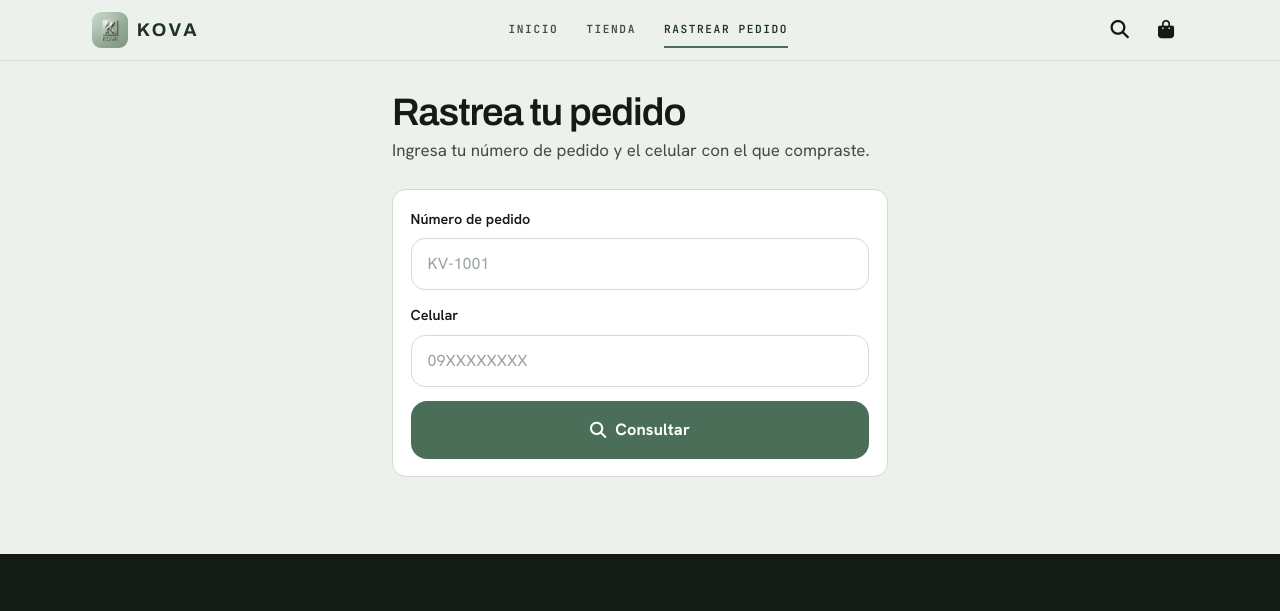
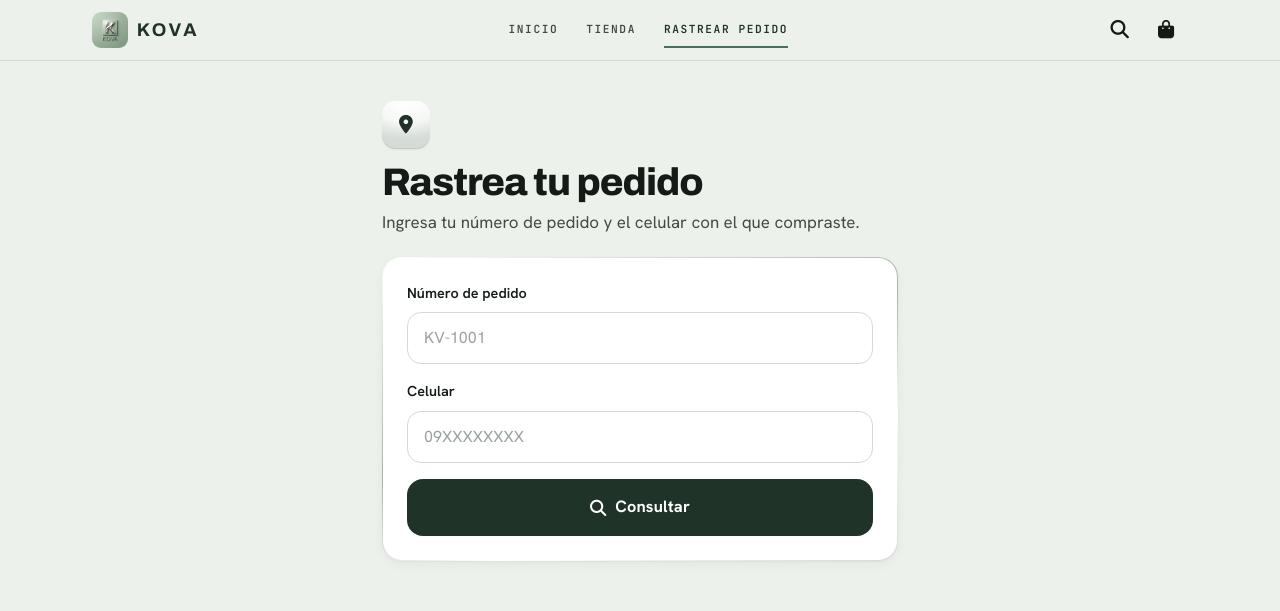
Before and after one commit to yeyodev1/kova-frontapp, a Vue app: page /rastrear in a window 1280 px wide. Shown: the top 611 px of the page. Built offline with nearby package versions, Linux system fonts and the light colour scheme; no server answers.

Commit message:
feat: rastreo con línea de tiempo y envío

```diff
--- a/src/views/TrackOrderView.vue
+++ b/src/views/TrackOrderView.vue
@@ -1,21 +1,28 @@
 <script setup lang="ts">
 import { reactive } from 'vue'
 import { useRoute } from 'vue-router'
-import { checkoutCopy, orderCopy, whatsappLink } from '@/config/site'
+import { checkoutCopy, orderCopy, orderStatusLabel, whatsappLink } from '@/config/site'
 import { useOrder } from '@/composables/useOrder'
 import { isValidPhone, normalizePhone } from '@/composables/useCheckoutForm'
 import FormField from '@/components/checkout/FormField.vue'
 import OrderTimeline from '@/components/order/OrderTimeline.vue'
 import OrderItemsCard from '@/components/order/OrderItemsCard.vue'
+import ShippingInfo from '@/components/order/ShippingInfo.vue'
 
 const route = useRoute()
 const { order, loading, error, fetch } = useOrder()
 const form = reactive({ number: String(route.query.numero || ''), phone: String(route.query.phone || '') })
 const errors = reactive({ number: '', phone: '' })
 
+function check(field: 'number' | 'phone') {
+  if (field === 'number') errors.number = form.number.trim() ? '' : orderCopy.trackNumberError
+  else errors.phone = !form.phone.trim() ? checkoutCopy.errors.phoneRequired : isValidPhone(form.phone) ? '' : checkoutCopy.errors.phone
+}
+
 function submit() {
-  errors.number = form.number.trim() ? '' : checkoutCopy.errors.required
-  errors.phone = isValidPhone(form.phone) ? '' : checkoutCopy.errors.phone
+  if (loading.value) return
+  check('number')
+  check('phone')
   if (errors.number || errors.phone) return
   fetch(form.number, normalizePhone(form.phone))
 }
@@ -26,6 +33,7 @@ if (form.number && form.phone) submit()
 <template>
   <div class="track">
     <header class="track__head">
+      <span class="track__icon" aria-hidden="true"><i class="fa-solid fa-location-dot"></i></span>
       <h1 class="track__title">{{ orderCopy.trackTitle }}</h1>
       <p class="track__text">{{ orderCopy.trackText }}</p>
     </header>
@@ -38,7 +46,10 @@ if (form.number && form.phone) submit()
           type="text"
           autocapitalize="characters"
           autocomplete="off"
+          spellcheck="false"
+          enterkeyhint="next"
           :placeholder="orderCopy.trackNumberPlaceholder"
+          @blur="errors.number && check('number')"
         />
       </FormField>
       <FormField id="track-phone" :label="orderCopy.trackPhone" :error="errors.phone">
@@ -48,102 +59,140 @@ if (form.number && form.phone) submit()
           type="tel"
           inputmode="tel"
           autocomplete="tel-national"
+          enterkeyhint="search"
           :placeholder="checkoutCopy.fields.phonePlaceholder"
+          @blur="errors.phone && check('phone')"
         />
       </FormField>
-      <button type="submit" class="btn btn--primary btn--lg btn--block" :disabled="loading">
+      <button type="submit" class="btn btn--dark btn--lg btn--block" :aria-busy="loading">
         <i :class="loading ? 'fa-solid fa-spinner fa-spin' : 'fa-solid fa-magnifying-glass'" aria-hidden="true"></i>
-        {{ orderCopy.trackCta }}
+        {{ loading ? orderCopy.trackLoading : orderCopy.trackCta }}
       </button>
     </form>
 
-    <p v-if="error" class="track__error" role="alert">
-      {{ orderCopy.notFound }}
-      <a :href="whatsappLink()" target="_blank" rel="noopener">WhatsApp</a>
-    </p>
+    <Transition name="rise" mode="out-in">
+      <div v-if="error" key="error" class="track__error" role="alert">
+        <i class="fa-solid fa-circle-exclamation" aria-hidden="true"></i>
+        <div>
+          <p>{{ orderCopy.notFound }}</p>
+          <a :href="whatsappLink()" target="_blank" rel="noopener">
+            <i class="fa-brands fa-whatsapp" aria-hidden="true"></i> {{ orderCopy.trackHelp }}
+          </a>
+        </div>
+      </div>
 
-    <section v-if="order" class="track__result">
-      <h2 class="track__number">{{ order.number }}</h2>
-      <OrderTimeline :status="order.status" />
-      <dl v-if="order.dropi?.guide || order.dropi?.carrier" class="track__ship">
-        <div v-if="order.dropi.carrier">
-          <dt>{{ orderCopy.carrier }}</dt>
-          <dd>{{ order.dropi.carrier }}</dd>
+      <section v-else-if="order" :key="order.number" class="track__result" aria-live="polite">
+        <div class="track__card">
+          <div class="track__top">
+            <span class="track__number">{{ order.number }}</span>
+            <span class="track__status">{{ orderStatusLabel[order.status] }}</span>
+          </div>
+          <p class="track__label">{{ orderCopy.trackStatus }}</p>
+          <OrderTimeline :status="order.status" />
+          <hr class="track__rule" />
+          <ShippingInfo :carrier="order.dropi?.carrier || ''" :guide="order.dropi?.guide || ''" />
         </div>
-        <div v-if="order.dropi.guide">
-          <dt>{{ orderCopy.guide }}</dt>
-          <dd>{{ order.dropi.guide }}</dd>
-        </div>
-      </dl>
-      <OrderItemsCard :order="order" />
-    </section>
+        <OrderItemsCard :order="order" />
+      </section>
+    </Transition>
   </div>
 </template>
 
 <style scoped lang="scss">
 .track {
-  @include container(560px);
-  @include flex(column, stretch, flex-start, 1.5rem);
-  padding-block: 2rem $space-xl;
+  @include container(580px);
+  @include flex(column, stretch, flex-start, 1.25rem);
+  padding-block: 2.5rem $space-xl;
 
   &__head {
-    @include flex(column, flex-start, flex-start, 0.3rem);
+    @include flex(column, flex-start, flex-start, 0.4rem);
+  }
+
+  &__icon {
+    @include plinth(14px);
+    @include flex(row, center, center);
+    width: 3rem;
+    height: 3rem;
+    margin-bottom: 0.5rem;
+    color: $accent-deep;
+    font-size: 1.15rem;
   }
 
   &__title {
-    @include display($display-sm, 600);
+    @include display($display-sm, 800, 118%);
   }
 
   &__text {
     color: $ink-soft;
   }
 
-  &__form {
-    @include card;
-    @include flex(column, stretch, flex-start, 0.9rem);
-    padding: 1.1rem;
+  &__form,
+  &__card {
+    @include alu-border(20px);
+    @include flex(column, stretch, flex-start, 1rem);
+    padding: 1.25rem 1.1rem;
+    box-shadow: $shadow-sm;
+
+    @include from('md') {
+      padding: 1.5rem;
+    }
   }
 
   &__error {
-    padding: 0.9rem 1rem;
-    border-radius: $radius-sm;
+    @include flex(row, baseline, flex-start, 0.6rem);
+    padding: 1rem;
+    border-radius: 14px;
     background: $danger-bg;
-    color: $danger;
+    color: $ink;
     font-size: $text-sm;
 
+    > i {
+      color: $danger;
+    }
+
     a {
+      @include flex(row, center, flex-start, 0.4rem);
+      margin-top: 0.4rem;
       font-weight: 700;
+      color: $accent-deep;
       text-decoration: underline;
+      text-underline-offset: 3px;
     }
   }
 
   &__result {
-    @include flex(column, stretch, flex-start, 1.1rem);
+    @include flex(column, stretch, flex-start, 1rem);
+  }
+
+  &__top {
+    @include flex(row, center, space-between, 0.75rem);
+    flex-wrap: wrap;
   }
 
   &__number {
-    @include display($text-xl, 700);
+    font-family: $font-mono;
+    font-size: 1.15rem;
+    font-weight: 700;
+    letter-spacing: 0.04em;
   }
 
-  &__ship {
-    @include card;
-    @include flex(column, stretch, flex-start, 0.4rem);
-    padding: 1rem;
-    font-size: $text-sm;
+  &__status {
+    padding: 0.3rem 0.7rem;
+    border-radius: $radius-pill;
+    background: $accent-soft;
+    color: $accent-deep;
+    font-size: $text-xs;
+    font-weight: 700;
+  }
 
-    div {
-      @include flex(row, center, space-between, 1rem);
-    }
+  &__label {
+    @include eyebrow;
+    margin-top: 0.25rem;
+  }
 
-    dt {
-      color: $ink-soft;
-    }
-
-    dd {
-      font-weight: 600;
-      text-align: right;
-      overflow-wrap: anywhere;
-    }
+  &__rule {
+    border: none;
+    border-top: 1px dashed $alu;
   }
 }
 </style>
```
